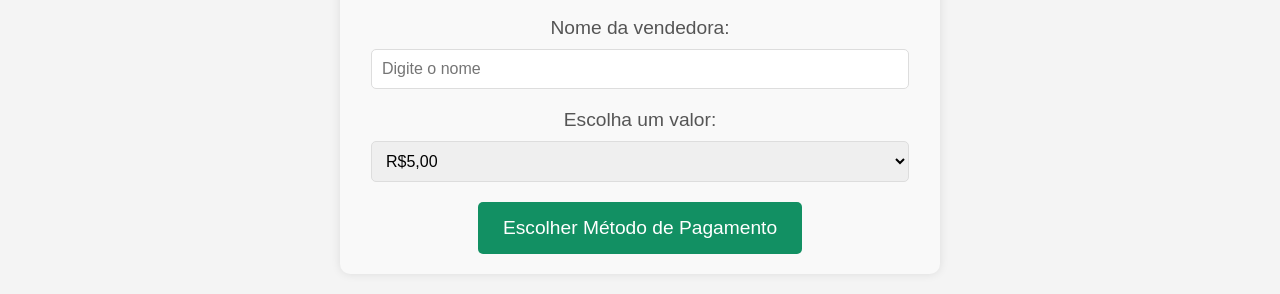
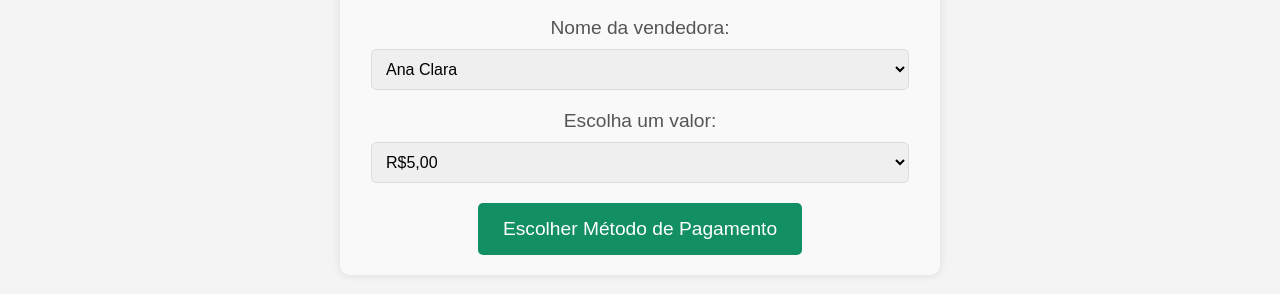
Before and after one commit to MarcosNeto14/Femiart, a website: page pages/doacao.html in a window 1280 px wide. Shown: the part 400-694 px from the top of the page. Drawn offline with nearby package versions, Linux system fonts and the light colour scheme.

Commit message:
Melhoria na tela de doação

```diff
--- a/pages/doacao.html
+++ b/pages/doacao.html
@@ -129,7 +129,30 @@
         <h1>Fazer uma Doação</h1>
         <form id="donation-form" action="pagamentodoacao.html" method="get">
             <label for="vendedora-nome">Nome da vendedora:</label>
-            <input type="text" id="vendedora-nome" name="vendedora-nome" placeholder="Digite o nome" required>
+            <select id="vendedora-nome" name="vendedora-nome" required>
+                <!-- Nomes de vendedores gerados aleatoriamente -->
+                <script>
+                    const vendedores = [
+                        "Ana Clara",
+                        "Beatriz Silva",
+                        "Camila Oliveira",
+                        "Daniela Santos",
+                        "Fernanda Lima",
+                        "Gabriela Costa",
+                        "Helena Almeida",
+                        "Isabela Ribeiro",
+                        "Juliana Mendes",
+                        "Larissa Souza"
+                    ];
+
+                    vendedores.forEach(function(nome) {
+                        const option = document.createElement('option');
+                        option.value = nome;
+                        option.textContent = nome;
+                        document.getElementById('vendedora-nome').appendChild(option);
+                    });
+                </script>
+            </select>
 
             <label for="valor-doacao">Escolha um valor:</label>
             <select id="valor-doacao" name="valor-doacao" required>
@@ -146,6 +169,8 @@
                 <input type="number" id="outro-valor" name="outro-valor" min="1" step="0.01" placeholder="Ex: 25.00">
             </div>
 
+            <input type="hidden" id="valor-final" name="valor-final">
+
             <button type="submit" id="escolher-pagamento">Escolher Método de Pagamento</button>
         </form>
     </div>
@@ -153,25 +178,26 @@
     <script>
         const valorDoacao = document.getElementById('valor-doacao');
         const outroValorContainer = document.getElementById('outro-valor-container');
-        const donationForm = document.getElementById('donation-form');
+        const outroValorInput = document.getElementById('outro-valor');
+        const valorFinalInput = document.getElementById('valor-final');
 
         valorDoacao.addEventListener('change', function() {
             if (this.value === 'outro') {
                 outroValorContainer.style.display = 'block';
             } else {
                 outroValorContainer.style.display = 'none';
+                valorFinalInput.value = this.value;
             }
         });
 
-        donationForm.onsubmit = function() {
-            const valorDoacao = document.getElementById('valor-doacao').value;
-            const outroValor = document.getElementById('outro-valor').value;
-            const vendedoraNome = document.getElementById('vendedora-nome').value;
-            const valorFinal = valorDoacao === 'outro' ? outroValor : valorDoacao;
+        outroValorInput.addEventListener('input', function() {
+            valorFinalInput.value = this.value;
+        });
 
-            // Append data to query string
-            this.action += `?vendedora-nome=${encodeURIComponent(vendedoraNome)}&valor-doacao=${encodeURIComponent(valorFinal)}`;
-            return true;
+        document.getElementById('donation-form').onsubmit = function() {
+            if (valorDoacao.value === 'outro') {
+                valorFinalInput.value = outroValorInput.value;
+            }
         };
     </script>
     <script src="../scripts/indexedDB.js"></script>
```
